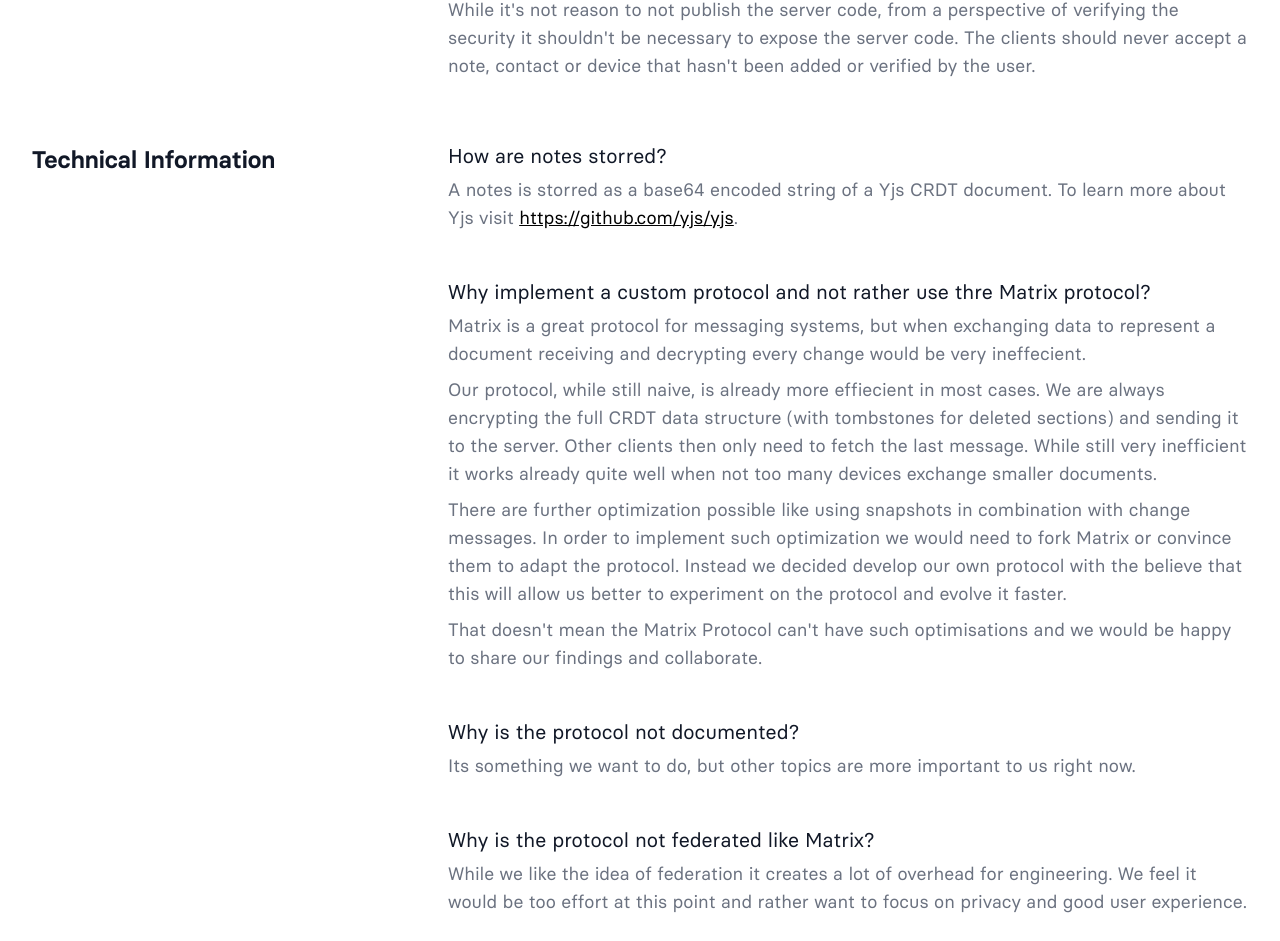
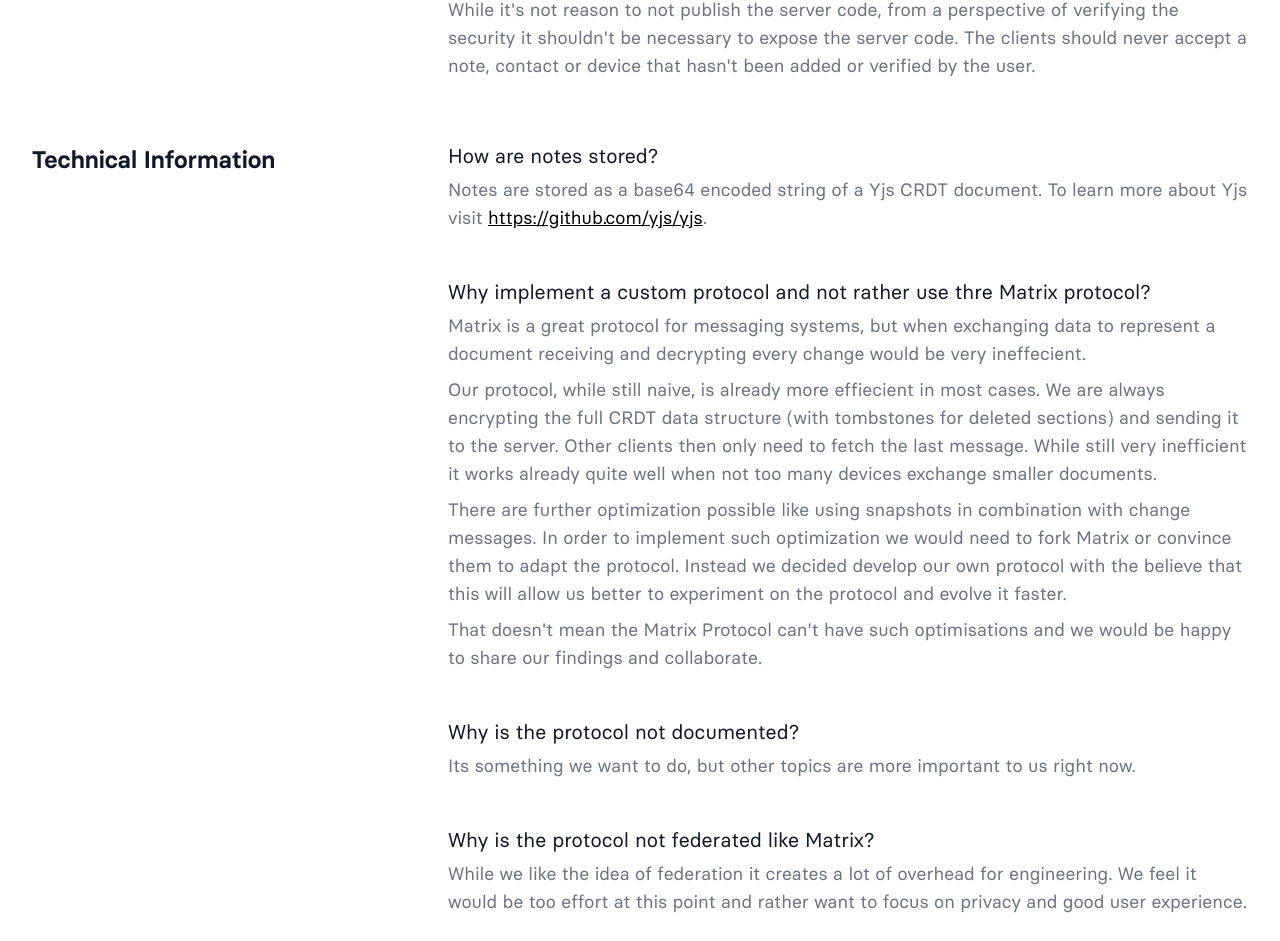
Before and after one commit to serenity-kit/website-legacy, a Next.js app: page /en/notes/support in a window 1280 px wide. Shown: the part 2832-3773 px from the top of the page. Built offline with nearby package versions, Linux system fonts and the light colour scheme; what @tailwindcss/typography, urql would draw is missing.

Commit message:
fix typos

```diff
--- a/pages/en/about.tsx
+++ b/pages/en/about.tsx
@@ -46,7 +46,7 @@ const AboutPage: NextPage = () => {
           History
         </h2>
         <p>
-          Most data nowadays is storred unencrypted in the cloud, regardless of
+          Most data nowadays is stored unencrypted in the cloud, regardless of
           how sensible that data is. In addition a user has no idea when someone
           accesses their data and what data is accessed. While this rarely
           happens that someone is looking your data specifically, it also
--- a/pages/en/notes/support.tsx
+++ b/pages/en/notes/support.tsx
@@ -288,9 +288,9 @@ export default function Home() {
           }
         >
           <dl className="space-y-12">
-            <FaqEntry title="How are notes storred?">
+            <FaqEntry title="How are notes stored?">
               <p>
-                A notes is storred as a base64 encoded string of a Yjs CRDT
+                Notes are stored as a base64 encoded string of a Yjs CRDT
                 document. To learn more about Yjs visit{" "}
                 <a href="https://github.com/yjs/yjs">
                   https://github.com/yjs/yjs
```
